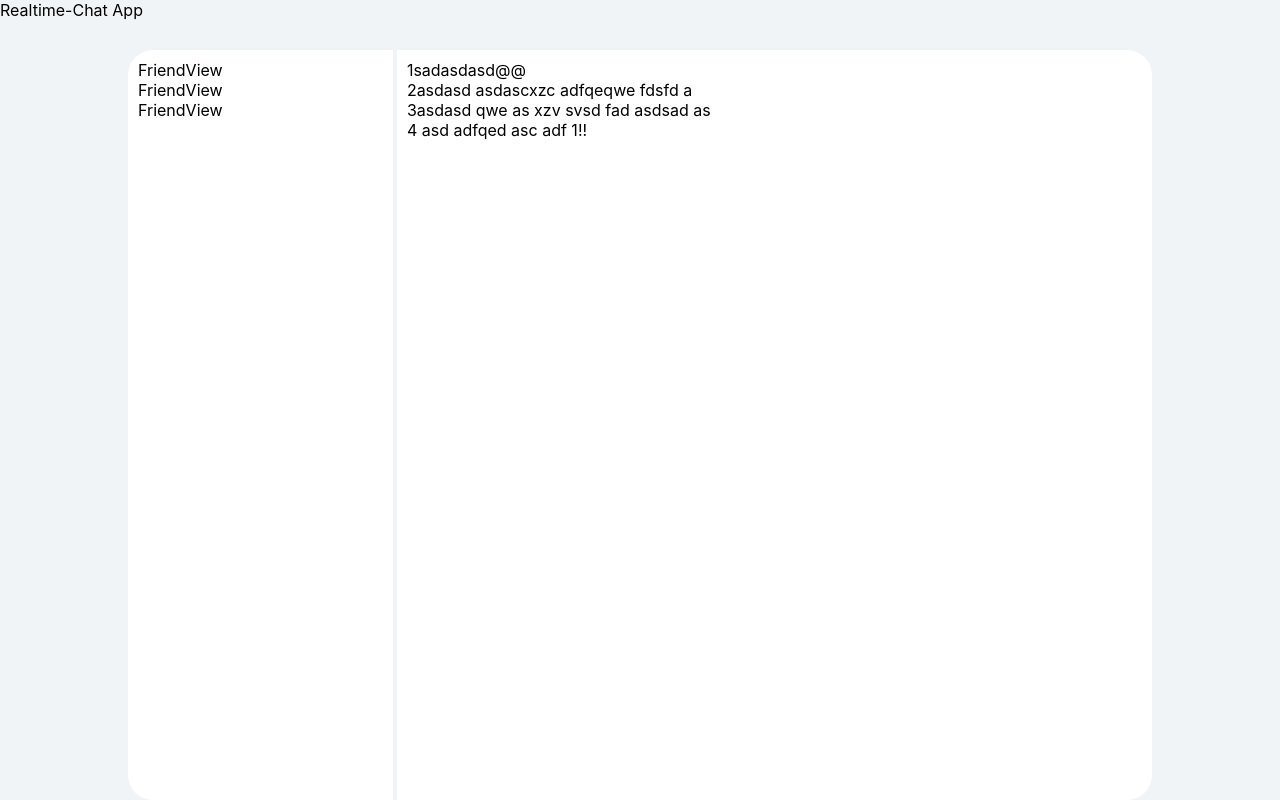
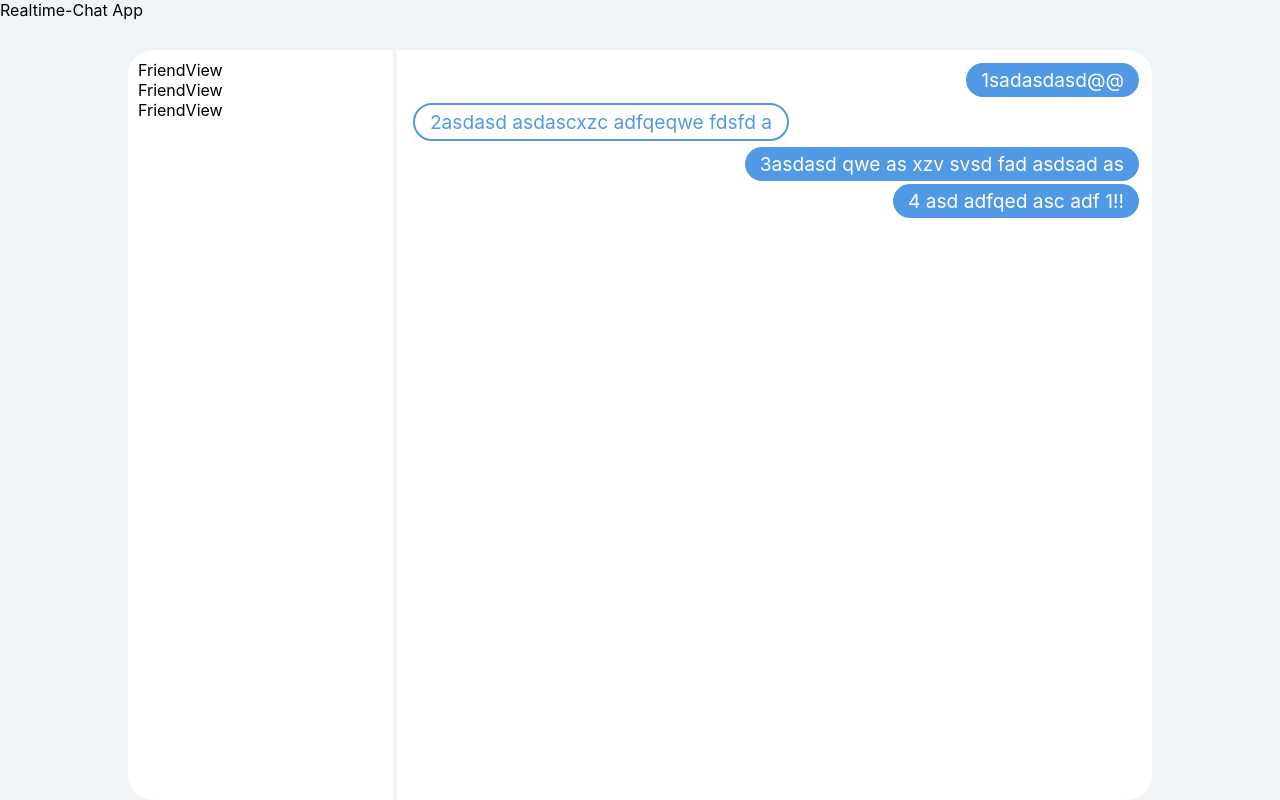
Before and after one commit to Galcarmi/realtime-chat, a React (Create React App) app in the folder frontend/: page / in a window 1280 px wide. Built offline with nearby package versions, Linux system fonts and the light colour scheme.

Commit message:
added messages style

```diff
--- a/frontend/src/components/container/chat-application/chat/Chat.tsx
+++ b/frontend/src/components/container/chat-application/chat/Chat.tsx
@@ -6,7 +6,7 @@ function Chat() {
     return (
         <div className={s.chat_layout}>
             <Message content={'1sadasdasd@@'}></Message>
-            <Message content={'2asdasd asdascxzc adfqeqwe fdsfd a'}></Message>
+            <Message content={'2asdasd asdascxzc adfqeqwe fdsfd a'} friendMessage={true}></Message>
             <Message content={'3asdasd qwe as xzv svsd fad asdsad as'}></Message>
             <Message content={'4 asd adfqed asc adf 1!!'}></Message>
         </div>
--- a/frontend/src/components/container/chat-application/chat/message/Message.tsx
+++ b/frontend/src/components/container/chat-application/chat/message/Message.tsx
@@ -1,13 +1,17 @@
-import React, {FC} from 'react';
+import React, { FC } from 'react';
+import s from './message.module.css';
 
 type MessageProps = {
     content: string;
+    friendMessage?:boolean;
 }
 
 const Message: FC<MessageProps> = (props) => {
     return (
-        <div>
-            {props.content}
+        <div className={s[`${props.friendMessage?'friend':'user'}MessageContainer`]}>
+            <div className={s[`${props.friendMessage?'friend':'user'}Message`]}>
+                {props.content}
+            </div>
         </div>
     );
 }
--- /dev/null
+++ b/frontend/src/components/container/chat-application/chat/message/message.module.css
@@ -0,0 +1,29 @@
+.friendMessage{
+    border-radius: 25px;
+    border: solid 2px rgba(82,153,229,1);
+    color:rgba(82,153,229,1);
+    margin: 3px;
+    padding:5px 15px 5px 15px;
+    width:fit-content;
+    font-size:1.2em;
+}
+
+.friendMessageContainer{
+    display:flex;
+    margin: 3px;
+}
+
+.userMessage{
+    border-radius: 25px;
+    background-color: rgba(82,153,229,1);
+    padding:5px 15px 5px 15px;
+    width:fit-content;
+    color:white;
+    font-size:1.2em;
+}
+
+.userMessageContainer{
+    display:flex;
+    flex-direction: row-reverse;
+    margin: 3px;
+}
```
